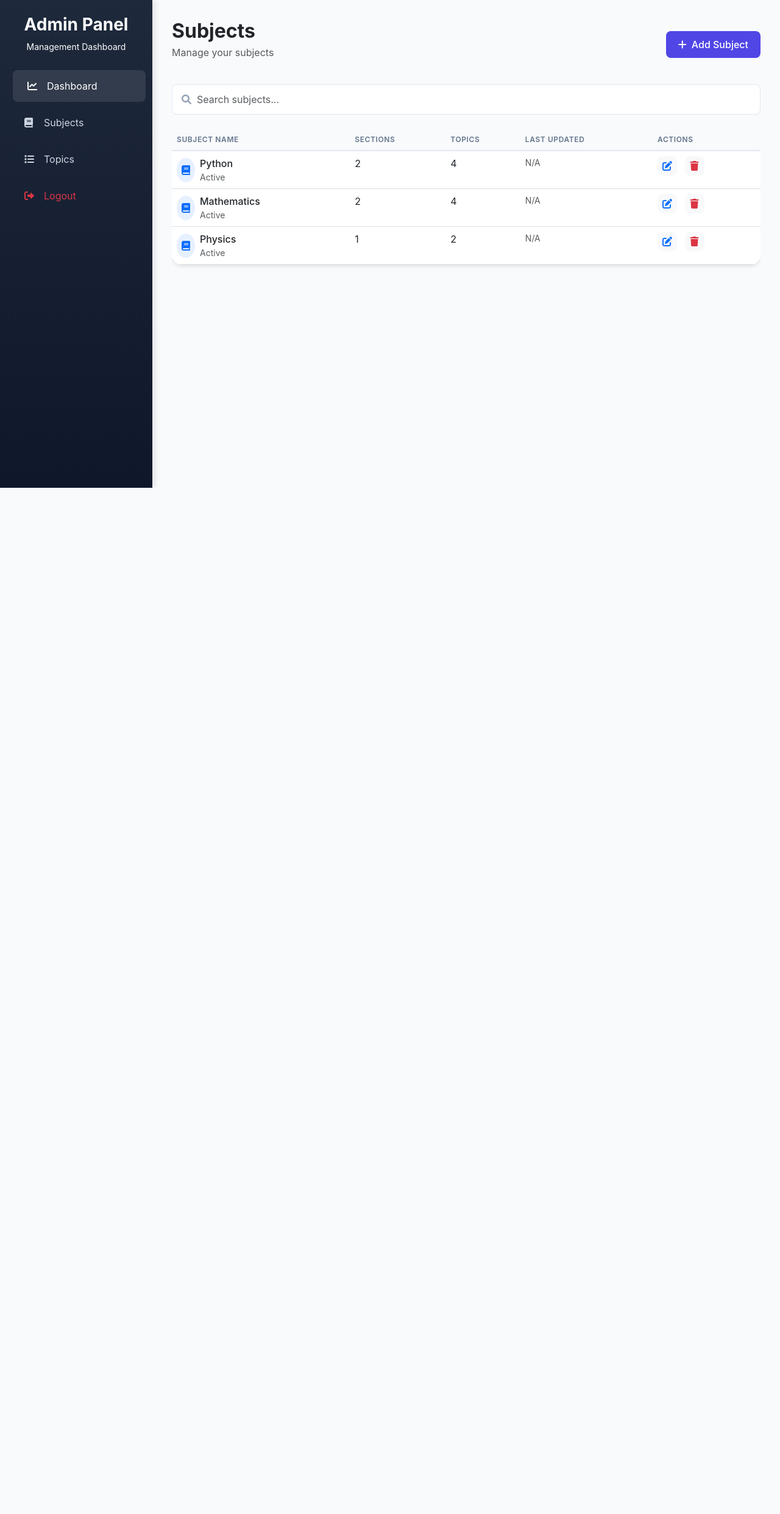
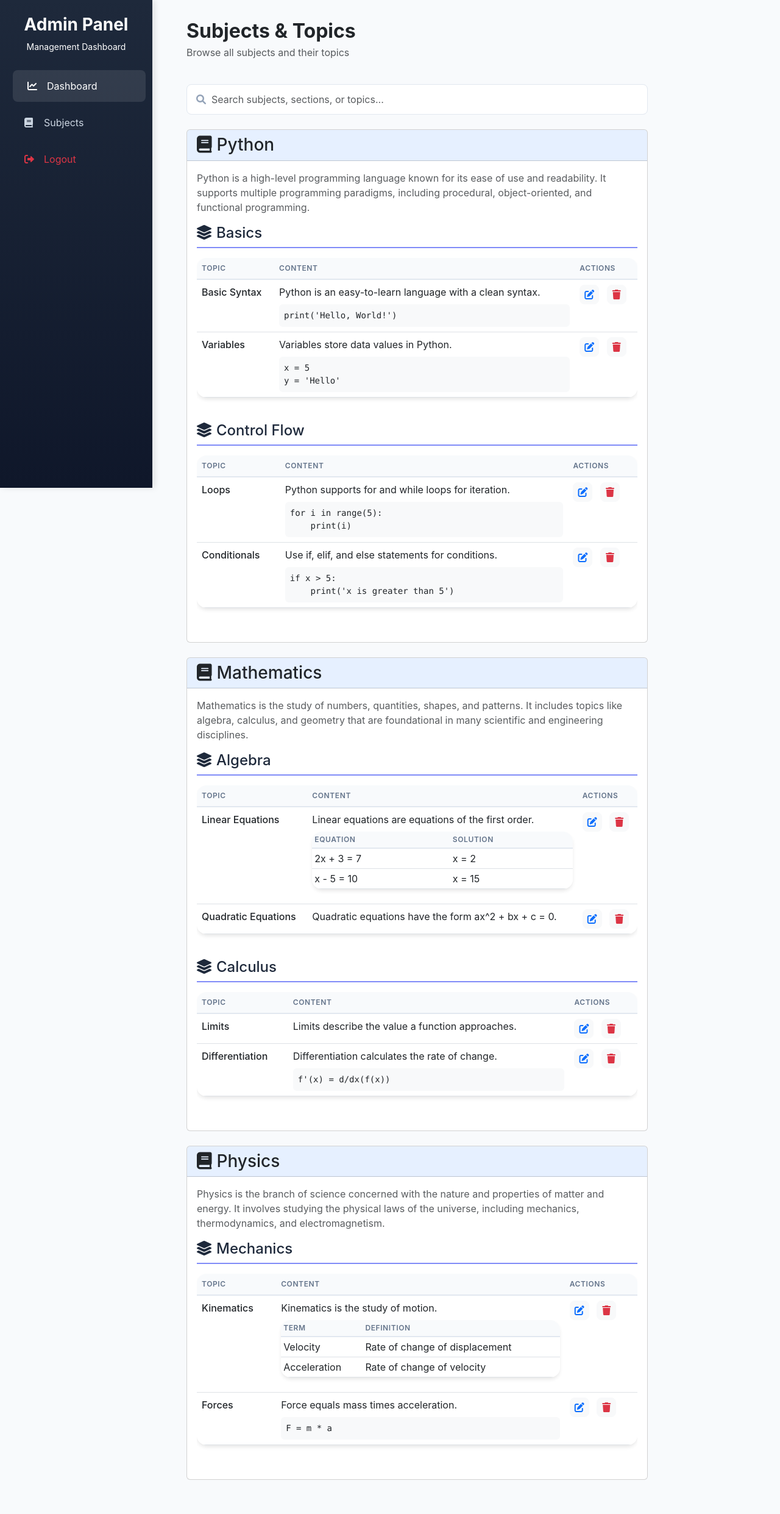
Before and after one commit to bhumukul-raj/ShortNotes-webapp, a Flask app: page /admin/subjects in a window 1280 px wide. Shown: the whole page at 61% size. Before the commit the page ends 800 px from the top, so only its background shows below. Run offline with Flask 3, Linux system fonts and the light colour scheme; the visitor is signed in with stand-in values (Sample User, id 1); some libraries are stand-ins or nearby versions.

Commit message:
set admin subject page design and data retrive

```diff
--- a/app.py
+++ b/app.py
@@ -85,16 +85,6 @@ def manage_subjects():
         return render_template('/admin/subjects.html', subjects=subjects)
     return redirect(url_for('index'))
 
-@app.route('/admin/topics')  # Topics management route
-def manage_topics():
-    """
-    Display and manage all topics.
-    """
-    if 'logged_in' in session and session['logged_in']:
-        topics = get_subjects()
-        return render_template('/admin/topics.html', topics=topics)
-    return redirect(url_for('index'))
-
 @app.route('/api/subjects', methods=['GET'])
 def api_get_subjects():
     """API to fetch all subjects."""
--- a/data/subjects.json
+++ b/data/subjects.json
@@ -112,7 +112,7 @@
                 "text": "Quadratic equations have the form ax^2 + bx + c = 0.",
                 "code": null,
                 "table": null,
-                "image": "images/quadratic_example.png"
+                "image": null
               }
             }
           ]
@@ -178,7 +178,7 @@
                     ["Acceleration", "Rate of change of velocity"]
                   ]
                 },
-                "image": "images/kinematics_diagram.png"
+                "image": null
               }
             },
             {
--- a/static/css/admin_style.css
+++ b/static/css/admin_style.css
@@ -76,22 +76,7 @@ body {
     margin-bottom: 1rem;
 }
 
-.table {
-    background: white;
-    border-radius: 1rem;
-    box-shadow: 0 4px 6px -1px rgba(0, 0, 0, 0.1);
-    overflow: hidden;
-}
 
-.table thead th {
-    background-color: #f8fafc;
-    border-bottom: 2px solid #e2e8f0;
-    color: #64748b;
-    font-weight: 600;
-    text-transform: uppercase;
-    font-size: 0.75rem;
-    letter-spacing: 0.05em;
-}
 
 .search-box {
     position: relative;
@@ -240,3 +225,59 @@ body {
 .fade-in {
     animation: fadeIn 0.3s ease-out;
 }
+
+/* --------------------------------------------------   */
+/* Additional styles for subject viewer */
+.table {
+    background: white;
+    border-radius: 1rem;
+    box-shadow: 0 4px 6px -1px rgba(0, 0, 0, 0.1);
+    overflow: hidden;
+}
+
+.table thead th {
+    background-color: #f8fafc;
+    border-bottom: 2px solid #e2e8f0;
+    color: #64748b;
+    font-weight: 600;
+    text-transform: uppercase;
+    font-size: 0.75rem;
+    letter-spacing: 0.05em;
+}
+
+.table > thead > tr > th {
+    widt
+}
+
+.subject-card {
+    transition: all 0.3s ease;
+}
+
+.subject-card:hover {
+    transform: translateY(-2px);
+    box-shadow: 0 4px 6px -1px rgba(0, 0, 0, 0.1);
+}
+
+.section-title {
+    color: var(--secondary-color);
+    border-bottom: 2px solid var(--accent-color);
+    padding-bottom: 0.5rem;
+}
+
+.topic-content {
+    max-width: 600px;
+}
+
+.topic-content pre {
+    margin: 0;
+    font-size: 0.875rem;
+}
+
+.fade-in {
+    animation: fadeIn 0.3s ease-out;
+}
+
+@keyframes fadeIn {
+    from { opacity: 0; transform: translateY(10px); }
+    to { opacity: 1; transform: translateY(0); }
+}
--- a/static/js/admin_script.js
+++ b/static/js/admin_script.js
@@ -1,177 +1,122 @@
 // admin_script.js
+import { templates } from './subjectsTemplates.js';
 
-document.addEventListener('DOMContentLoaded', function () {
-    loadSubjects();
-    loadTopics();
-    updateLastUpdated();
-    setInterval(updateLastUpdated, 60000); // Update time every minute
+// Main application logic
+class SubjectViewer {
+    constructor() {
+        this.container = document.getElementById('subjectsContainer');
+        this.searchInput = document.querySelector('.search-box input');
+        this.subjects = [];
+        console.log('SubjectViewer initialized');
+    }
 
-    document.querySelectorAll('.search-input').forEach(input => {
-        input.addEventListener('input', function () {
-            const searchTerm = this.value.toLowerCase();
-            const tableRows = this.closest('.tab-pane').querySelectorAll('tbody tr');
+    async initialize() {
+        try {
+            console.log('Initializing SubjectViewer...');
+            // Call loadSubjectsData() to fetch data from the API
+            this.subjects = await loadSubjectsData();
+            console.log('Subjects fetched:', this.subjects);
+            this.render();
+            this.setupEventListeners();
+        } catch (error) {
+            console.error('Failed to initialize:', error);
+        }
+    }
 
-            tableRows.forEach(row => {
-                const text = row.textContent.toLowerCase();
-                row.style.display = text.includes(searchTerm) ? '' : 'none';
-            });
+    render() {
+        console.log('Rendering subjects...');
+        if (!this.container) {
+            console.error('Subjects container not found!');
+            return;
+        }
+
+        const html = this.subjects
+            .map(subject => {
+                console.log('Rendering subject:', subject);
+                return templates.subjectCard(subject);  // Generate HTML for each subject
+            })
+            .join('');
+
+        this.container.innerHTML = html;
+        console.log('Subjects rendered into container.');
+    }
+
+    setupEventListeners() {
+        console.log('Setting up event listeners...');
+        if (this.searchInput) {
+            this.searchInput.addEventListener('input', (e) => this.handleSearch(e.target.value));  // Handle search input
+            console.log('Search input event listener attached.');
+        } else {
+            console.warn('Search input element not found!');
+        }
+    }
+
+    handleSearch(searchTerm) {
+        console.log('Handling search for term:', searchTerm);
+        const term = searchTerm.toLowerCase();
+        const cards = document.querySelectorAll('.subject-card');
+
+        cards.forEach(card => {
+            const content = card.textContent.toLowerCase();
+            card.style.display = content.includes(term) ? '' : 'none';  // Filter subject cards based on search term
         });
-    });
-
-    document.getElementById('addSubjectForm')?.addEventListener('submit', function (e) {
-        e.preventDefault();
-        const modal = bootstrap.Modal.getInstance(document.getElementById('addSubjectModal'));
-        modal.hide();
-        showToast('Subject added successfully!', 'success');
-    });
-
-    document.getElementById('addTopicForm')?.addEventListener('submit', function (e) {
-        e.preventDefault();
-        const modal = bootstrap.Modal.getInstance(document.getElementById('addTopicModal'));
-        modal.hide();
-        showToast('Topic added successfully!', 'success');
-    });
-
-    document.getElementById('logoutBtn')?.addEventListener('click', function (e) {
-        e.preventDefault();
-        if (confirm('Are you sure you want to logout?')) {
-            window.location.href = '/login';
-        }
-    });
-});
-
-// Fetch and load subjects dynamically
-function loadSubjects() {
-    fetch('/api/subjects')
-        .then(response => response.json())
-        .then(subjects => {
-            const tbody = document.getElementById('subjectsTable');
-            if (!tbody) return;
-
-            tbody.innerHTML = subjects.map(subject => {
-                const sectionsCount = subject.sections.length;
-                const topicsCount = subject.sections.reduce((sum, section) => sum + (section.topics?.length || 0), 0);
-
-                return `
-                    <tr>
-                        <td>
-                            <div class="d-flex align-items-center">
-                                <div class="bg-primary bg-opacity-10 p-2 rounded-circle me-2">
-                                    <i class="fas fa-book text-primary"></i>
-                                </div>
-                                <div>
-                                    <div class="fw-medium">${subject.name}</div>
-                                    <div class="text-muted small">Active</div>
-                                </div>
-                            </div>
-                        </td>
-                        <td>${sectionsCount}</td>
-                        <td>${topicsCount}</td>
-                        <td>
-                            <div class="text-muted small">${subject.lastUpdated || 'N/A'}</div>
-                        </td>
-                        <td>
-                            <button class="btn btn-action btn-light me-2" title="Edit">
-                                <i class="fas fa-edit text-primary"></i>
-                            </button>
-                            <button class="btn btn-action btn-light" title="Delete">
-                                <i class="fas fa-trash text-danger"></i>
-                            </button>
-                        </td>
-                    </tr>
-                `;
-            }).join('');
-        })
-        .catch(error => console.error('Error fetching subjects:', error));
-}
-
-
-// Fetch and load topics dynamically, categorized by subject
-function loadTopics() {
-    fetch('/api/subjects')
-        .then(response => response.json())
-        .then(data => {
-            console.log(data);  // Log the data to check the structure
-
-            // Generate HTML for each subject
-            const subjectsContainer = document.getElementById('subjectsContainer');
-            if (!subjectsContainer) return;
-
-            // Generate dynamic HTML for each subject and its sections
-            subjectsContainer.innerHTML = data.subjects.map(subject => {
-                return `
-                    <div class="subject-category">
-                        <h3 class="subject-name">${subject.name}</h3>
-                        <p class="subject-description">${subject.description}</p>
-                        <div class="sections">
-                            ${subject.sections.map(section => {
-                                return `
-                                    <div class="section-category">
-                                        <h4 class="section-name">${section.name}</h4>
-                                        <table class="table table-hover">
-                                            <thead>
-                                                <tr>
-                                                    <th>Topic Name</th>
-                                                    <th>Last Updated</th>
-                                                    <th>Actions</th>
-                                                </tr>
-                                            </thead>
-                                            <tbody>
-                                                ${section.topics.map(topic => {
-                                                    return `
-                                                        <tr>
-                                                            <td>${topic.name}</td>
-                                                            <td>${topic.details.lastUpdated || 'N/A'}</td>
-                                                            <td>
-                                                                <button class="btn btn-action btn-light me-2" title="Edit">
-                                                                    <i class="fas fa-edit text-primary"></i>
-                                                                </button>
-                                                                <button class="btn btn-action btn-light" title="Delete">
-                                                                    <i class="fas fa-trash text-danger"></i>
-                                                                </button>
-                                                            </td>
-                                                        </tr>
-                                                    `;
-                                                }).join('')}
-                                            </tbody>
-                                        </table>
-                                    </div>
-                                `;
-                            }).join('')}
-                        </div>
-                    </div>
-                `;
-            }).join('');
-        })
-        .catch(error => console.error('Error fetching subjects:', error));
-}
-
-
-
-
-
-function updateLastUpdated() {
-    const now = new Date();
-    const lastUpdated = document.getElementById('lastUpdated');
-    if (lastUpdated) {
-        lastUpdated.textContent = now.toLocaleString();
+        console.log(`Filtered subjects with search term: ${searchTerm}`);
     }
 }
 
-function showToast(message, type = 'success') {
-    const toast = document.createElement('div');
-    toast.className = `toast align-items-center text-white bg-${type} border-0 position-fixed bottom-0 end-0 m-3`;
-    toast.setAttribute('role', 'alert');
-    toast.innerHTML = `
-        <div class="d-flex">
-            <div class="toast-body">
-                ${message}
-            </div>
-            <button type="button" class="btn-close btn-close-white me-2 m-auto" data-bs-dismiss="toast"></button>
-        </div>
-    `;
-    document.body.appendChild(toast);
-    const bsToast = new bootstrap.Toast(toast);
-    bsToast.show();
-    toast.addEventListener('hidden.bs.toast', () => toast.remove());
+// Initialize the application
+document.addEventListener('DOMContentLoaded', () => {
+    console.log('DOM fully loaded and parsed. Initializing SubjectViewer...');
+    const viewer = new SubjectViewer();
+    viewer.initialize();  // Initialize SubjectViewer
+
+    setupLogoutButton();  // Set up the logout button functionality
+});
+
+// Global handlers for topic actions
+window.editTopic = (topicId) => {
+    console.log('Editing topic:', topicId);
+    // Implement edit logic
+};
+
+window.deleteTopic = (topicId) => {
+    if (confirm('Are you sure you want to delete this topic?')) {
+        console.log('Deleting topic:', topicId);
+        // Implement delete logic
+    }
+};
+
+// Fetch and load subjects dynamically from the API
+async function loadSubjectsData() {
+    console.log('Fetching subjects data from the API...');
+    try {
+        const response = await fetch('/api/subjects');  // Fetch subjects from the API
+        if (!response.ok) {
+            throw new Error(`HTTP error! Status: ${response.status}`);
+        }
+        const data = await response.json();  // Parse the response as JSON
+        console.log('Fetched data:', data);
+        return data;  // Return the parsed subjects data
+    } catch (error) {
+        console.error('Error fetching subjects:', error);
+        throw error;
+    }
 }
+
+// Function to set up the logout button
+function setupLogoutButton() {
+    console.log('Setting up logout button...');
+    const logoutButton = document.getElementById('logoutBtn');
+    if (logoutButton) {
+        logoutButton.addEventListener('click', function (e) {
+            console.log('Logout button clicked');
+            e.preventDefault();
+            if (confirm('Are you sure you want to logout?')) {
+                window.location.href = '/login';  // Redirect to login page
+            }
+        });
+        console.log('Logout button event listener attached.');
+    } else {
+        console.warn('Logout button not found!');
+    }
+}
--- /dev/null
+++ b/static/js/subjectsTemplates.js
@@ -0,0 +1,87 @@
+// HTML template generation service
+export const templates = {
+    subjectCard: (subject) => `
+        <div class="card mb-4 subject-card fade-in">
+            <div class="card-header bg-primary bg-opacity-10">
+                <h3 class="card-title mb-0">
+                    <i class="fas fa-book me-2"></i>${subject.name}
+                </h3>
+            </div>
+            <div class="card-body">
+                <p class="text-muted">${subject.description}</p>
+                <div class="sections-container">
+                    ${subject.sections.map(section => templates.sectionContent(section)).join('')}
+                </div>
+            </div>
+        </div>
+    `,
+
+    sectionContent: (section) => `
+        <div class="section-content mb-4">
+            <h4 class="section-title mb-3">
+                <i class="fas fa-layer-group me-2"></i>${section.name}
+            </h4>
+            <div class="table-responsive">
+                <table class="table table-hover">
+                    <thead>
+                        <tr>
+                            <th>Topic</th>
+                            <th>Content</th>
+                            <th>Actions</th>
+                        </tr>
+                    </thead>
+                    <tbody>
+                        ${section.topics.map(topic => templates.topicRow(topic)).join('')}
+                    </tbody>
+                </table>
+            </div>
+        </div>
+    `,
+
+    topicRow: (topic) => `
+        <tr>
+            <td>
+                <div class="fw-medium">${topic.name}</div>
+            </td>
+            <td>
+                <div class="topic-content">
+                    ${templates.topicContent(topic.details)}
+                </div>
+            </td>
+            <td>
+                <button class="btn btn-action btn-light me-2" onclick="editTopic(${topic.id})" title="Edit">
+                    <i class="fas fa-edit text-primary"></i>
+                </button>
+                <button class="btn btn-action btn-light" onclick="deleteTopic(${topic.id})" title="Delete">
+                    <i class="fas fa-trash text-danger"></i>
+                </button>
+            </td>
+        </tr>
+    `,
+
+    topicContent: (details) => `
+        <div class="topic-details">
+            ${details.text ? `<p class="mb-2">${details.text}</p>` : ''}
+            ${details.code ? `<pre class="bg-light p-2 rounded"><code>${details.code}</code></pre>` : ''}
+            ${details.table ? templates.table(details.table) : ''}
+            ${details.image ? `<img src="${details.image}" alt="Topic illustration" class="img-fluid mt-2">` : ''}
+        </div>
+    `,
+
+    table: (table) => `
+        <table class="table table-sm">
+            <thead>
+                <tr>
+                    ${table.headers.map(header => `<th>${header}</th>`).join('')}
+                </tr>
+            </thead>
+            <tbody>
+                ${table.rows.map(row => `
+                    <tr>
+                        ${row.map(cell => `<td>${cell}</td>`).join('')}
+                    </tr>
+                `).join('')}
+            </tbody>
+        </table>
+    `
+};
--- a/templates/admin/admin_base.html
+++ b/templates/admin/admin_base.html
@@ -18,7 +18,7 @@
     </div>
 
     <script src="https://cdn.jsdelivr.net/npm/bootstrap@5.3.0/dist/js/bootstrap.bundle.min.js"></script>
-    <script src="{{ url_for('static', filename='js/admin_script.js') }}"></script>
+    <script type="module" src="{{ url_for('static', filename='js/admin_script.js') }}"></script>
     {% block scripts %}{% endblock %}
 </body>
 </html>
--- a/templates/admin/sidebar.html
+++ b/templates/admin/sidebar.html
@@ -15,11 +15,6 @@
                 <i class="fas fa-book"></i> Subjects
             </a>
         </li>
-        <li class="nav-item">
-            <a class="nav-link" href="{{ url_for('manage_topics') }}">
-                <i class="fas fa-list"></i> Topics
-            </a>
-        </li>
         <li class="nav-item mt-auto">
             <a class="nav-link text-danger" href="{{ url_for('logout') }}">
                 <i class="fas fa-sign-out-alt"></i> Logout
--- a/templates/admin/subjects.html
+++ b/templates/admin/subjects.html
@@ -4,35 +4,24 @@
 {% block title %}Subjects - Admin Panel{% endblock %}
 
 {% block content %}
+<!-- Main content -->
+<main class="col-md-9 col-lg-10 px-md-4">
+    <div class="tab-content" id="main-content">
+        <!-- Subjects Tab -->
+        <div class="tab-pane fade show active" id="subjects">
             <div class="d-flex justify-content-between align-items-center mb-4">
                 <div>
-        <h2 class="fw-bold mb-1">Subjects</h2>
-        <p class="text-muted">Manage your subjects</p>
+                    <h2 class="fw-bold mb-1">Subjects & Topics</h2>
+                    <p class="text-muted">Browse all subjects and their topics</p>
                 </div>
-    <button class="btn btn-primary" data-bs-toggle="modal" data-bs-target="#addSubjectModal">
-        <i class="fas fa-plus me-2"></i>Add Subject
-    </button>
             </div>
 
-<div class="search-box">
+<div class="search-box mb-4">
     <i class="fas fa-search"></i>
-    <input type="text" class="form-control" placeholder="Search subjects...">
+    <input type="text" class="form-control" placeholder="Search subjects, sections, or topics...">
 </div>
 
-<div class="table-responsive">
-    <table class="table table-hover">
-        <thead>
-            <tr>
-                <th>Subject Name</th>
-                <th>Sections</th>
-                <th>Topics</th>
-                <th>Last Updated</th>
-                <th>Actions</th>
-            </tr>
-        </thead>
-        <tbody id="subjectsTable">
-            <!-- Subjects will be dynamically loaded here -->
-        </tbody>
-    </table>
+<div id="subjectsContainer">
+    <!-- Subjects will be loaded here -->
 </div>
 {% endblock %}
```
Also changed, not shown: templates/admin/topics.html (deleted, +0 -94 lines). Lines whose indentation alone changed are shown as unchanged.
